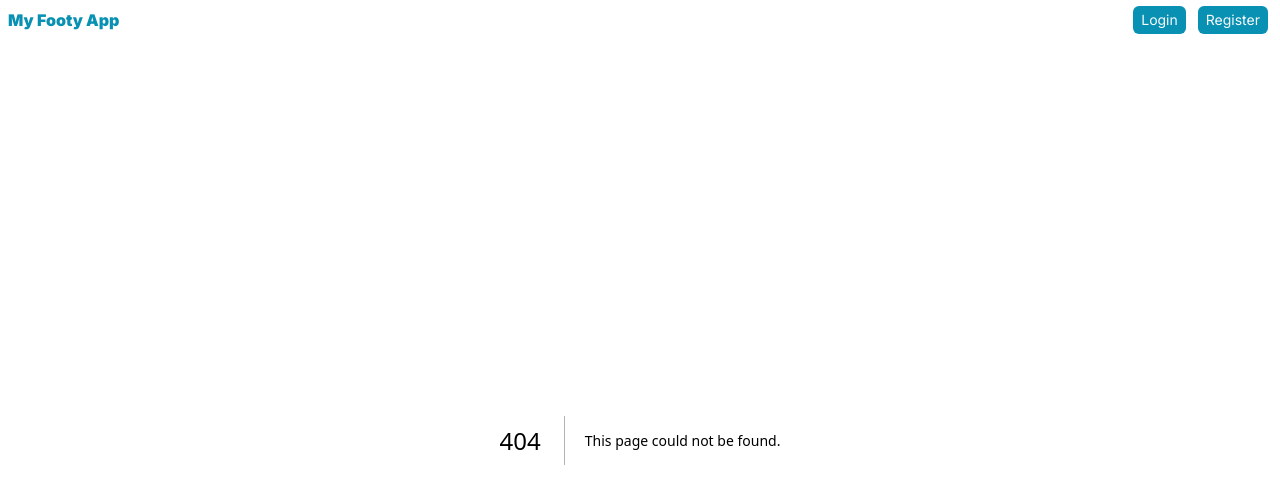
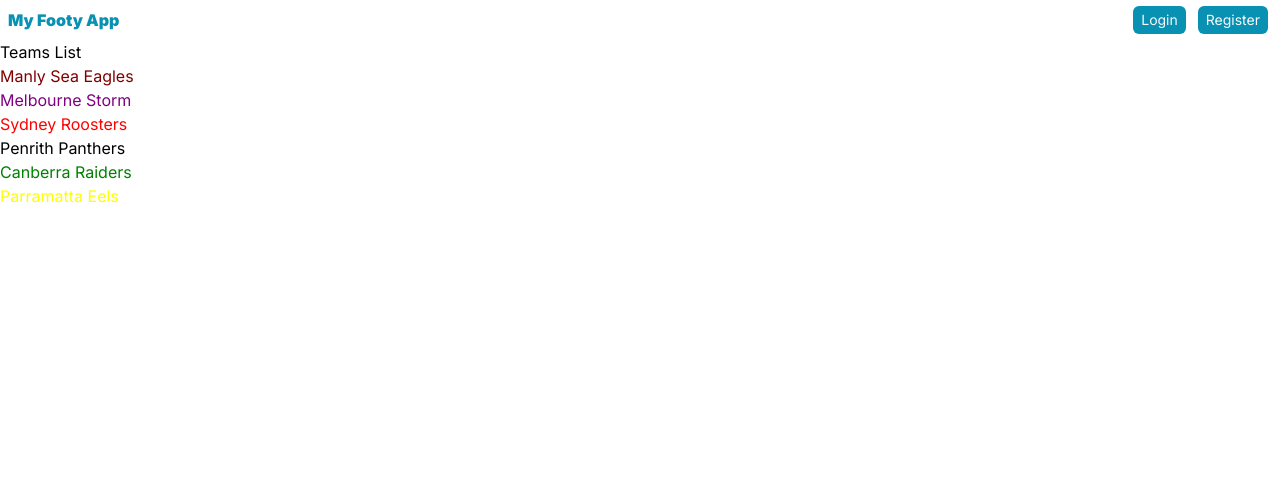
Before and after one commit to JordanWalling/my-footy-app, a Next.js app: page /teams in a window 1280 px wide. Before the commit this address had no page. Shown: the top 504 px of the page. Built offline with nearby package versions, Linux system fonts and the light colour scheme.

Commit message:
Add teamsList page, teamDetails page and dashboard page

```diff
--- /dev/null
+++ b/app/dashboard/admin/page.js
@@ -0,0 +1,9 @@
+function AdminDashboard() {
+  return (
+    <div>
+      <h1>Welcome Admin</h1>
+    </div>
+  );
+}
+
+export default AdminDashboard;
--- a/app/dashboard/page.js
+++ /dev/null
@@ -1,9 +0,0 @@
-function Dashboard() {
-  return (
-    <div>
-      <h1>This is the Dashboard page</h1>
-    </div>
-  );
-}
-
-export default Dashboard;
--- /dev/null
+++ b/app/dashboard/user/page.js
@@ -0,0 +1,9 @@
+function UserDashboard() {
+  return (
+    <div>
+      <h1>Welcome User</h1>
+    </div>
+  );
+}
+
+export default UserDashboard;
--- /dev/null
+++ b/app/teams/[id]/page.js
@@ -0,0 +1,29 @@
+"use client";
+import { useRouter } from "next/navigation";
+import { useEffect, useState } from "react";
+import Link from "next/link";
+function TeamDetails() {
+  const router = useRouter();
+  const [teamId, setTeamId] = useState(null);
+
+  useEffect(() => {
+    const url = new URL(window.location.href);
+    const id = url.pathname.split("/").pop();
+    setTeamId(id);
+  }, []);
+  if (!teamId) {
+    return <h1>Loading...</h1>;
+  }
+  return (
+    <>
+      <div>{teamId && <h1>Team Id: {teamId}</h1>}</div>
+      <Link href="/teams" className="flex justify-center items-center">
+        <button className="bg-cyan-600 py-1 px-2 rounded text-white">
+          Go back to All Teams
+        </button>
+      </Link>
+    </>
+  );
+}
+
+export default TeamDetails;
--- /dev/null
+++ b/app/teams/page.js
@@ -0,0 +1,32 @@
+"use client";
+import Link from "next/link";
+
+function TeamsList() {
+  const teams = [
+    { id: 1, name: "Manly Sea Eagles", color: "maroon" },
+    { id: 2, name: "Melbourne Storm", color: "purple" },
+    { id: 3, name: "Sydney Roosters", color: "red" },
+    { id: 4, name: "Penrith Panthers", color: "black" },
+    { id: 5, name: "Canberra Raiders", color: "green" },
+    { id: 6, name: "Parramatta Eels", color: "yellow" },
+  ];
+  return (
+    <div>
+      <h1>Teams List</h1>
+      {/* List all teams */}
+      {teams.map((team) => {
+        return (
+          <div key={team.id}>
+            <Link href={`/teams/${team.id}`}>
+              <div>
+                <h1 style={{ color: team.color }}>{team.name}</h1>
+              </div>
+            </Link>
+          </div>
+        );
+      })}
+    </div>
+  );
+}
+
+export default TeamsList;
```
